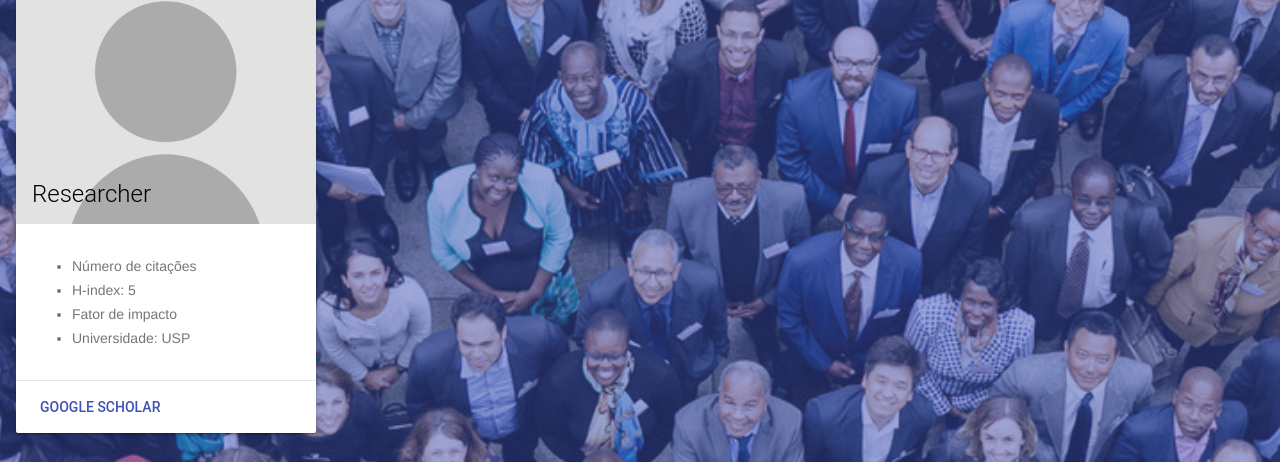
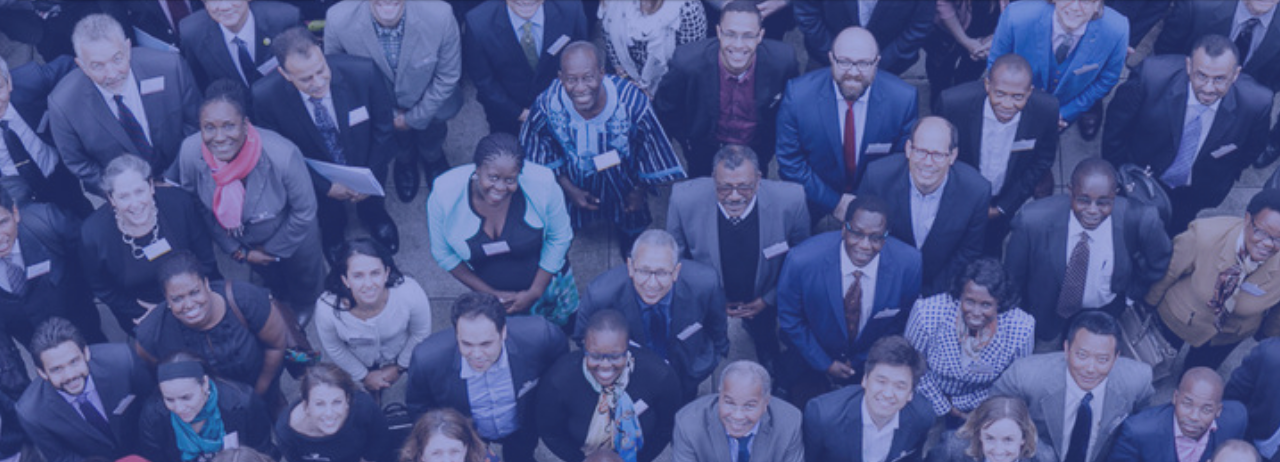
Before and after one commit to arthurmde/hackathon-ime-2017, a Flask app: page /search in a window 1280 px wide. Shown: the part 581-1043 px from the top of the page. Run offline with Flask 2, Linux system fonts and the light colour scheme; parts of the project's set-up code (start-up, migrations or seed data) failed here and were passed over; some libraries are stand-ins or nearby versions.

Commit message:
Fixing position of elements

```diff
--- a/static/javascripts/application.js
+++ b/static/javascripts/application.js
@@ -17,9 +17,9 @@
 			element.show();
 			element.find('#name').text(researcher['name']);
 			element.find('#affiliation').text(researcher['affiliation']);
-			element.find('#citations').text(researcher['citations']);
-			element.find('#hindex').text(researcher['hindex']);
-			element.find('#email').text(researcher['email']);
+			element.find('#citations').text("Citations: " + researcher['citations']);
+			element.find('#hindex').text("H-index: " + researcher['hindex']);
+			element.find('#email').text("email: " + researcher['email']);
 			if(researcher['scholar'] === undefined) {
 				element.find('#scholar').hide();
 			} else {
@@ -67,7 +67,7 @@
 		scopus: "http://temp.com",
 		position: {lat: 49.25, lng: -123.1},
 		color: '#ff0000',
-		scale: 20
+		scale: 12
 	};
 
 	var researcher_2 = {
@@ -77,9 +77,9 @@
 		hindex: 10,
 		email: "kon@ime.usp.br",
 		scopus: "http://temp.com",
-		position: {lat: 34.053, lng: -118.243},
+		position: {lat: -23, lng: -46},
 		color: '#fff000',
-		scale: 40
+		scale: 110
 	};
 	drawMap();
  	drawMarkers(researcher_1);
--- a/templates/search.html
+++ b/templates/search.html
@@ -18,98 +18,6 @@
   <script defer src="{{ url_for('static',filename='javascripts/application.js') }}"></script>
 
 
-	<div class="mdl-grid">
-		<div class="mdl-cell mdl-cell--3-col demo-card-square mdl-card mdl-shadow--2dp">
-		  <div class="mdl-card__title mdl-card--expand">
-			<h2 class="mdl-card__title-text">Arthur de Moura Del Esposte</h2>
-		  </div>
-		  <div class="mdl-card__supporting-text">
-			<ul>
-				<li>Número de citações</li>
-				<li>H-index: 5</li>
-				<li>Fator de impacto</li>
-				<li>Universidade: USP</li>
-			</ul>
-		  </div>
-		  <div class="mdl-card__actions mdl-card--border">
-			<a class="mdl-button mdl-button--colored mdl-js-button mdl-js-ripple-effect">
-			  Google Scholar
-			</a>
-		  </div>
-		</div>
-		<div class="mdl-cell mdl-cell--3-col demo-card-square mdl-card mdl-shadow--2dp">
-		  <div class="mdl-card__title mdl-card--expand">
-			<h2 class="mdl-card__title-text">Arthur de Moura Del Esposte</h2>
-		  </div>
-		  <div class="mdl-card__supporting-text">
-			<ul>
-				<li>Número de citações</li>
-				<li>H-index: 5</li>
-				<li>Fator de impacto</li>
-				<li>Universidade: USP</li>
-			</ul>
-		  </div>
-		  <div class="mdl-card__actions mdl-card--border">
-			<a class="mdl-button mdl-button--colored mdl-js-button mdl-js-ripple-effect">
-			  Google Scholar
-			</a>
-		  </div>
-		</div>
-		<div class="mdl-cell mdl-cell--3-col demo-card-square mdl-card mdl-shadow--2dp">
-		  <div class="mdl-card__title mdl-card--expand">
-			<h2 class="mdl-card__title-text">Arthur de Moura Del Esposte</h2>
-		  </div>
-		  <div class="mdl-card__supporting-text">
-			<ul>
-				<li>Número de citações</li>
-				<li>H-index: 5</li>
-				<li>Fator de impacto</li>
-				<li>Universidade: USP</li>
-			</ul>
-		  </div>
-		  <div class="mdl-card__actions mdl-card--border">
-			<a class="mdl-button mdl-button--colored mdl-js-button mdl-js-ripple-effect">
-			  Google Scholar
-			</a>
-		  </div>
-		</div>
-		<div class="mdl-cell mdl-cell--3-col demo-card-square mdl-card mdl-shadow--2dp">
-		  <div class="mdl-card__title mdl-card--expand">
-			<h2 class="mdl-card__title-text">Researcher</h2>
-		  </div>
-		  <div class="mdl-card__supporting-text">
-			<ul>
-				<li>Número de citações</li>
-				<li>H-index: 5</li>
-				<li>Fator de impacto</li>
-				<li>Universidade: USP</li>
-			</ul>
-		  </div>
-		  <div class="mdl-card__actions mdl-card--border">
-			<a class="mdl-button mdl-button--colored mdl-js-button mdl-js-ripple-effect">
-			  Google Scholar
-			</a>
-		  </div>
-		</div>
-		<div class="mdl-cell mdl-cell--3-col demo-card-square mdl-card mdl-shadow--2dp">
-		  <div class="mdl-card__title mdl-card--expand">
-			<h2 class="mdl-card__title-text">Researcher</h2>
-		  </div>
-		  <div class="mdl-card__supporting-text">
-			<ul>
-				<li>Número de citações</li>
-				<li>H-index: 5</li>
-				<li>Fator de impacto</li>
-				<li>Universidade: USP</li>
-			</ul>
-		  </div>
-		  <div class="mdl-card__actions mdl-card--border">
-			<a class="mdl-button mdl-button--colored mdl-js-button mdl-js-ripple-effect">
-			  Google Scholar
-			</a>
-		  </div>
-		</div>
-	</div>
 	<div class="mdl-grid map-info">
 		<div class="map-caption mdl-cell mdl-cell--3-col  mdl-card mdl-shadow--2dp">
 		  <div class="mdl-card__supporting-text">
@@ -130,8 +38,8 @@
 			<h2 class="mdl-card__title-text" id="name"></h2>
 		  </div>
 		  <div class="mdl-card__supporting-text">
+			<p id="affiliation" style="text-align:center"></p>
 			<ul>
-				<li id="affiliation"></li>
 				<li id="citations"></li>
 				<li id="hindex"></li>
 				<li id="email"></li>
```
